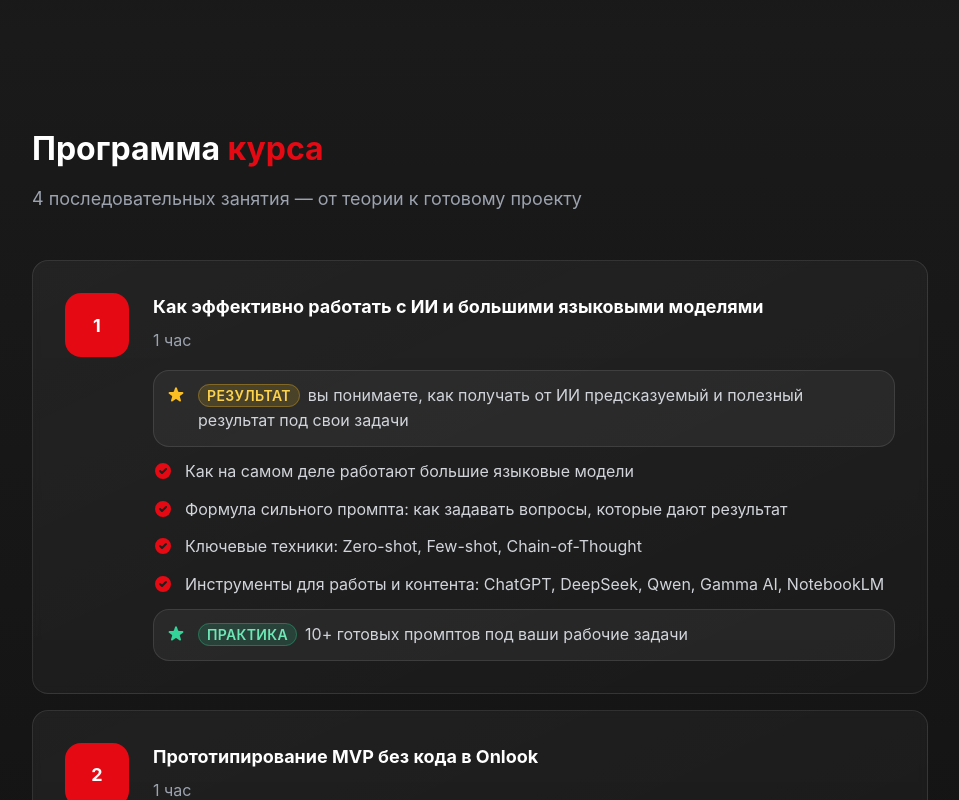
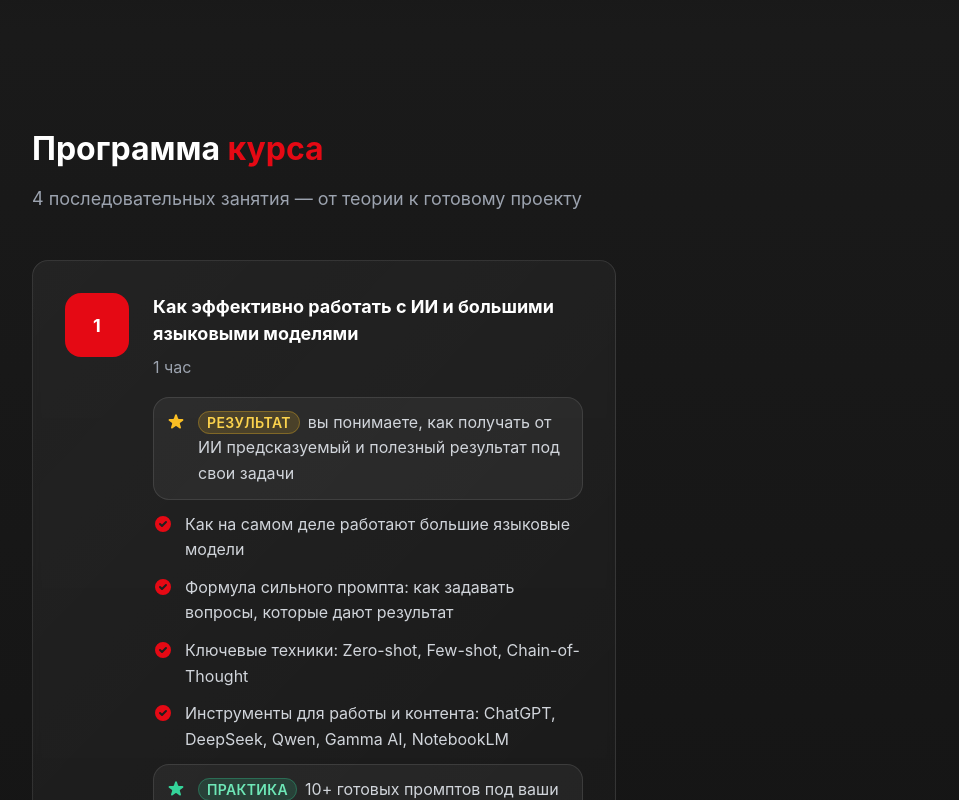
Before and after one commit to MogilaVladik/Syte-for-promt, a Next.js app: page / in a window 1280 px wide. Shown: the part 1620-2420 px from the top of the page, without its empty margins (0-959 px from the left). Built offline with nearby package versions, Linux system fonts and the light colour scheme; no server answers.

Commit message:
123414цйу

```diff
--- a/src/app/components/Program.tsx
+++ b/src/app/components/Program.tsx
@@ -15,7 +15,7 @@
         className="max-w-7xl mx-auto px-4 sm:px-6 lg:px-8"
       >
         <div
-          className="max-w-4xl"
+          className="grid lg:grid-cols-2 gap-8 lg:gap-12 items-start"
         >
           {/* Left: Content */}
           <div>
```
